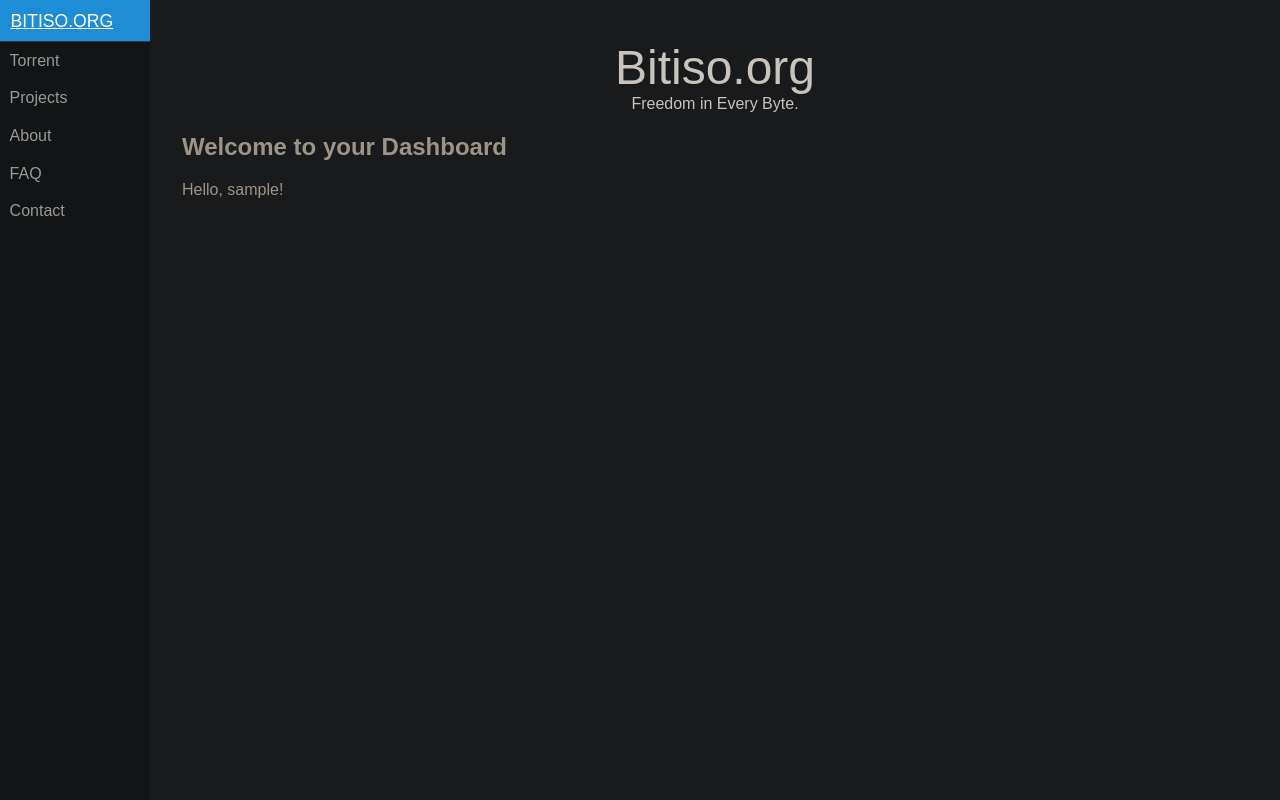
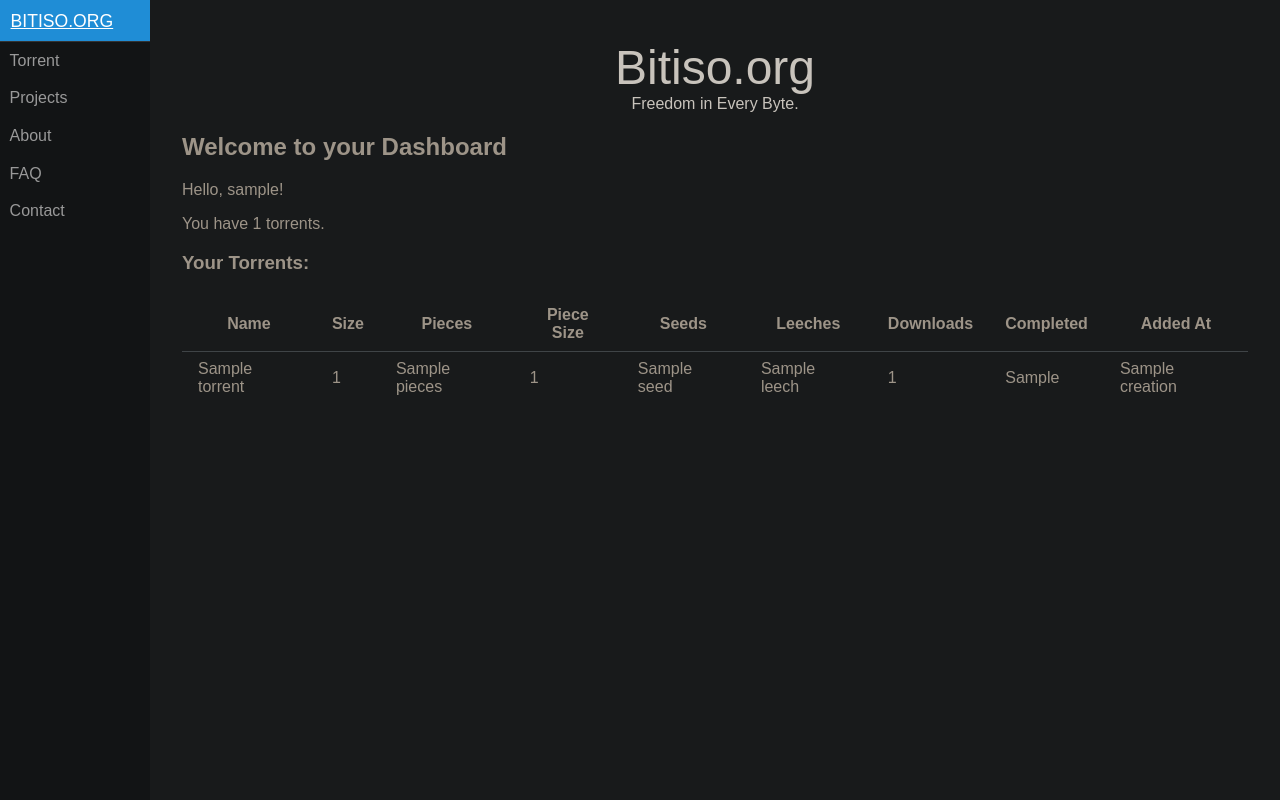
Before and after one commit to pandamasta/bitiso-django, a Django app: template torrent/templates/torrent/dashboard.html in a window 1280 px wide. Run offline with Django 5.2, Linux system fonts and the light colour scheme; a user stored in the database is signed in; tables that the repository leaves empty hold one stand-in row (values such as "Sample post"); the template is opened without the code that fills it: most values are stand-ins (such as "Sample title", 1, 10 or a date in 2020); parts of the project's set-up code (start-up, migrations or seed data) failed here and were passed over.

Commit message:
List user torrent

```diff
--- a/torrent/templates/torrent/dashboard.html
+++ b/torrent/templates/torrent/dashboard.html
@@ -4,5 +4,38 @@
 <div class="container">
         <h2>Welcome to your Dashboard</h2>
         <p>Hello, {{ user.username }}!</p>
+        <p>You have {{ torrent_count }} torrents.</p>
+
+        <h3>Your Torrents:</h3>
+    <div class="scrollable-container">
+<table class="pure-table pure-table-horizontal torrent-table">
+                <tr>
+                    <th>Name</th>
+                    <th>Size</th>
+                    <th>Pieces</th>
+                    <th>Piece Size</th>
+                    <th>Seeds</th>
+                    <th>Leeches</th>
+                    <th>Downloads</th>
+                    <th>Completed</th>
+                    <th>Added At</th>
+                </tr>
+            </thead>
+            <tbody>
+                {% for torrent in torrents %}
+                    <tr>
+                        <td>{{ torrent.name }}</td>
+                        <td>{{ torrent.size }}</td>
+                        <td>{{ torrent.pieces }}</td>
+                        <td>{{ torrent.piece_size }}</td>
+                        <td>{{ torrent.seed }}</td>
+                        <td>{{ torrent.leech }}</td>
+                        <td>{{ torrent.dl_number }}</td>
+                        <td>{{ torrent.dl_completed }}</td>
+                        <td>{{ torrent.creation }}</td>
+                    </tr>
+                {% endfor %}
+            </tbody>
+        </table>
 </div>
 {% endblock %}
--- a/torrent/views.py
+++ b/torrent/views.py
@@ -180,4 +180,8 @@
 
 @login_required
 def dashboard(request):
-    return render(request, 'torrent/dashboard.html')
+    user = request.user
+    torrents = Torrent.objects.filter(uploader=user)
+    torrent_count = torrents.count()
+    return render(request, 'torrent/dashboard.html', {'torrents': torrents, 'torrent_count': torrent_count})
+    #return render(request, 'torrent/dashboard.html')
```
Also changed, not shown: torrent/models.py (+8 -2 lines).
